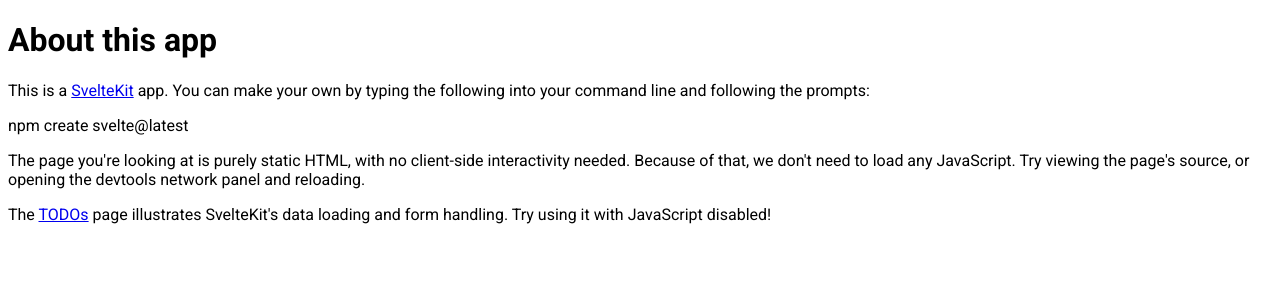
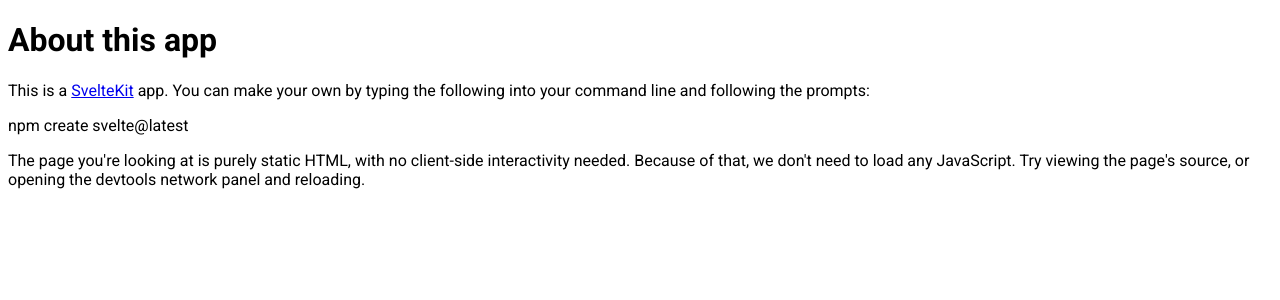
Before and after one commit to etinaude/gpt3-hci-reseach, a SvelteKit app: page /about in a window 1280 px wide. Shown: the top 300 px of the page. Built offline with nearby package versions, Linux system fonts and the light colour scheme.

Commit message:
Remove Todos from about page

```diff
--- a/src/routes/about/+page.svelte
+++ b/src/routes/about/+page.svelte
@@ -19,10 +19,6 @@
 		the devtools network panel and reloading.
 	</p>
 
-	<p>
-		The <a href="/todos">TODOs</a> page illustrates SvelteKit's data loading and form handling. Try using
-		it with JavaScript disabled!
-	</p>
 </div>
 
 <style>
```
